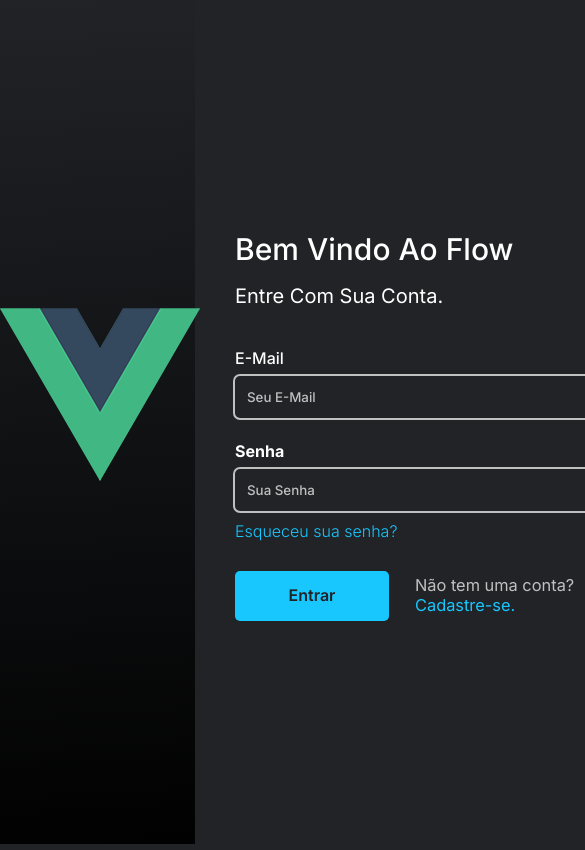
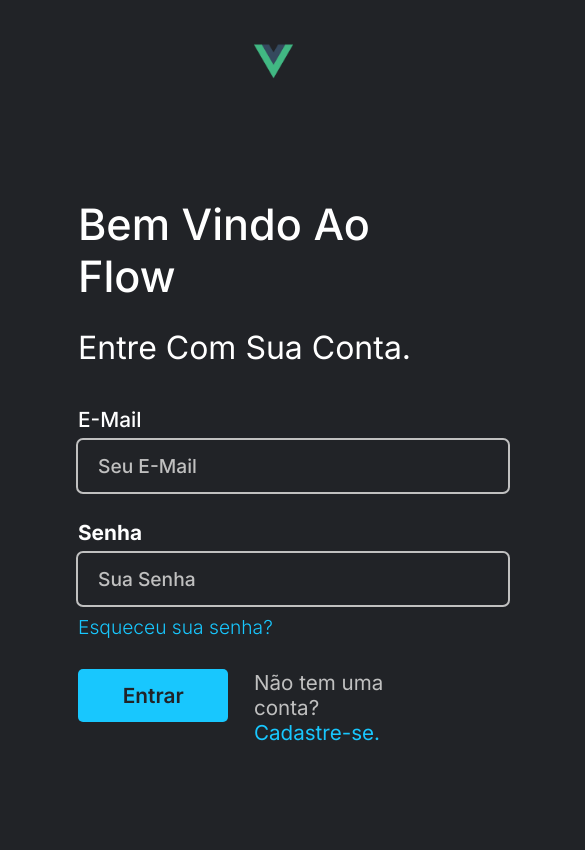
Before and after one commit to GuilhermeW3ber/Agora-SaaS, a Vue app: page / in a window 390 px wide. Shown: the top 850 px of the page, 585 px wide, since content can reach past the window. Built offline with nearby package versions, Linux system fonts and the light colour scheme; a web font is replaced by a local one.

Commit message:
feat: login hover adjustment

```diff
--- a/src/styles.scss
+++ b/src/styles.scss
@@ -275,7 +275,7 @@ body::-webkit-scrollbar-thumb {
 #title{
   text-transform: capitalize;
   font-weight: 500;
-  font-size: 30px;
+  font-size: 2.7em;
   text-align: left;
   margin-bottom: 0px;
 }
@@ -283,7 +283,7 @@ body::-webkit-scrollbar-thumb {
 #sub-title{
   text-transform: capitalize;
   font-weight: 400;
-  font-size: 20px;
+  font-size: 2em;
   margin-bottom: 40px;
 }
 
@@ -291,7 +291,7 @@ body::-webkit-scrollbar-thumb {
   align-items: center;
   justify-content: center;
   padding: 25vh 0 0 40px;
-  width: 400px;
+  width: 500px;
 }
 
 input{
@@ -303,12 +303,13 @@ input{
   background-color: #212327;
   border: none;
   transition: 0.25s ease-in-out;
+  font-weight: 500;
+  font-size: 1.2em;
+  padding: 6px 20px;
+  color: #C0C0C0;
 }
 
 input::placeholder {
-  font-weight: 500;
-  font-size: 1em;
-  padding: 10px;
   color: #C0C0C0;
 }
 
@@ -322,7 +323,7 @@ input:focus{
 }
 
 .input-container h2{
-  font-size: 16px;
+  font-size: 1.3em;
   margin-bottom: 8px;
   text-align: start;
 }
@@ -345,9 +346,9 @@ input:focus{
 .login-text-container{
   width: 100%;
   text-align: left;
-  font-size: 14px;
+  font-size: 1.1em;
   margin-left: 20px;
-  margin-top: -12px;
+  margin-top: -19px;
 }
 
 .login-text-container h3{
@@ -358,6 +359,11 @@ input:focus{
 .login-text-container h3 a{
   color: #18C7FE;
   font-weight: 400;
+  transition: 0.25s ease-in-out;
+}
+
+.login-text-container h3 a:hover{
+  color: #009bc2;
 }
 
 .button-container{
@@ -366,11 +372,17 @@ input:focus{
   color: #212327;
   padding:5px;
   width: 90%;
-  height: 40px;
+  height: 43px;
+  transition: 0.25s ease-in-out;
+}
+
+.button-container:hover{
+  background: #009bc2;
 }
 
 .button-container a{
   color: #212327;
+  font-size: 1.3em;
 }
 
 .input{
@@ -380,4 +392,46 @@ input:focus{
 .input a{
   color: #18C7FE;
   font-weight: 300;
+  transition: 0.25s ease-in-out;
+  font-size: 1.2em;
 }
+
+.input a:hover{
+  color: #009bc2;
+}
+
+@media (max-width:980px){
+  input{
+    width: 80%;
+  }
+
+  .input-container{
+    width: 400px;
+  }
+}
+
+@media (max-width:880px){
+  input{
+    width: 100%;
+  }
+
+  .container{
+    grid-template-columns: 1fr ;
+  }
+
+  .bussines-image{
+    width: 100%;
+    height: 10vh;
+    background: transparent;
+  }
+
+  .bussines-image img{
+    padding: 5vh 0;
+    width: 10vw;
+  }
+
+  .input-container{
+    padding: 10vh 20vw;
+    width: 390px;
+  }
+}
```
